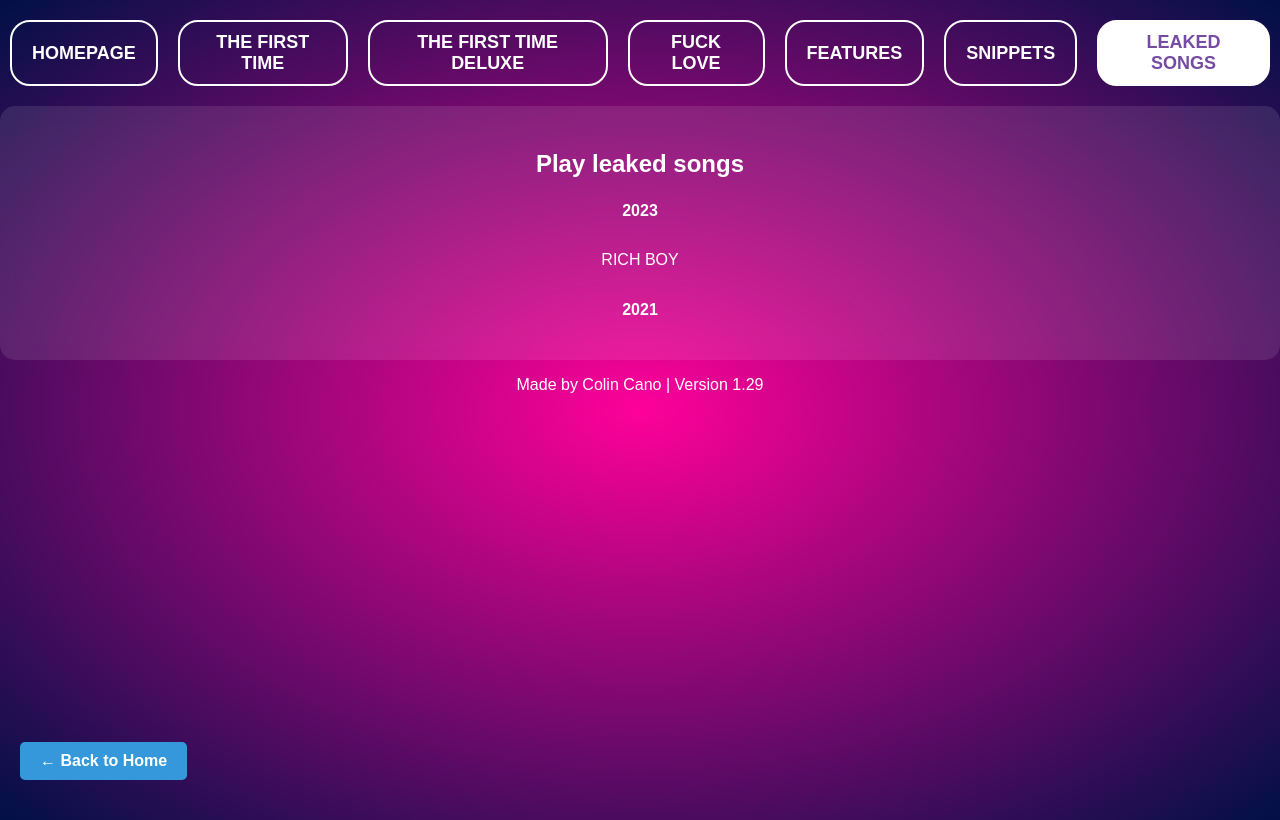
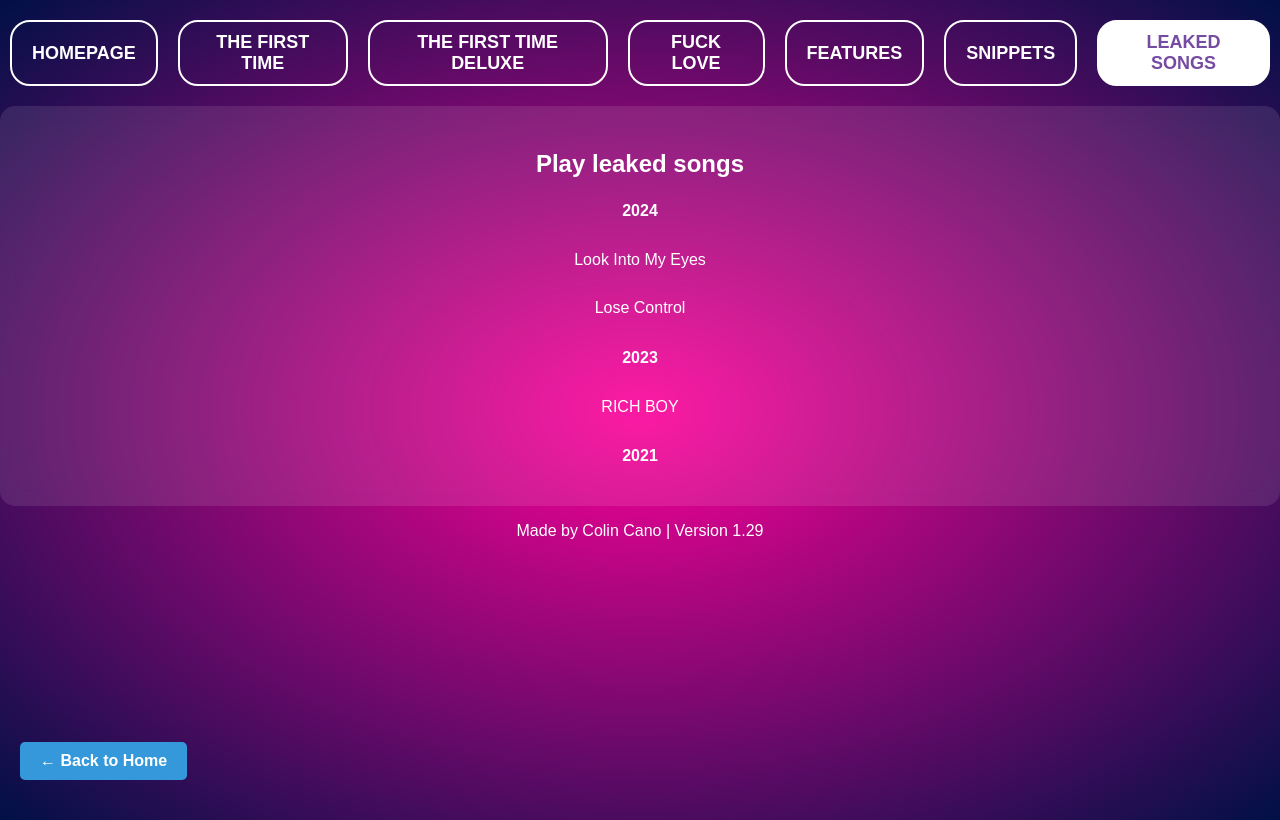
Before and after one commit to colincano20/ColinSketchDump, a website: page laroi.html in a window 1280 px wide. Both pictures are taken after a click on the button "LEAKED SONGS". Drawn offline with Linux system fonts and the light colour scheme.

Commit message:
leaked songs EON LIME

```diff
--- a/laroi.html
+++ b/laroi.html
@@ -321,6 +321,11 @@
 <div id="Leaked" class="tabcontent">
 <h3>Play leaked songs</h3>
   <div class="song-list">
+    <h4>2024</h4>
+    <div onclick="playSong('lookintomyeyes2')" class="song">Look Into My Eyes</div>
+    <audio id="lookintomyeyes2" src="laroiaudio/lookintomyeyes2.mp3"></audio>
+    <div onclick="playSong('losecontrol2')" class="song">Lose Control</div>
+    <audio id="losecontrol2" src="laroiaudio/losecontrol.mp3"></audio>
 	  <h4>2023</h4>
     <div onclick="playSong('song11')" class="song">RICH BOY</div>
     <audio id="song11" src="laroiaudio/richboy.mp3"></audio>
```
Also changed, not shown: 2 other files.
